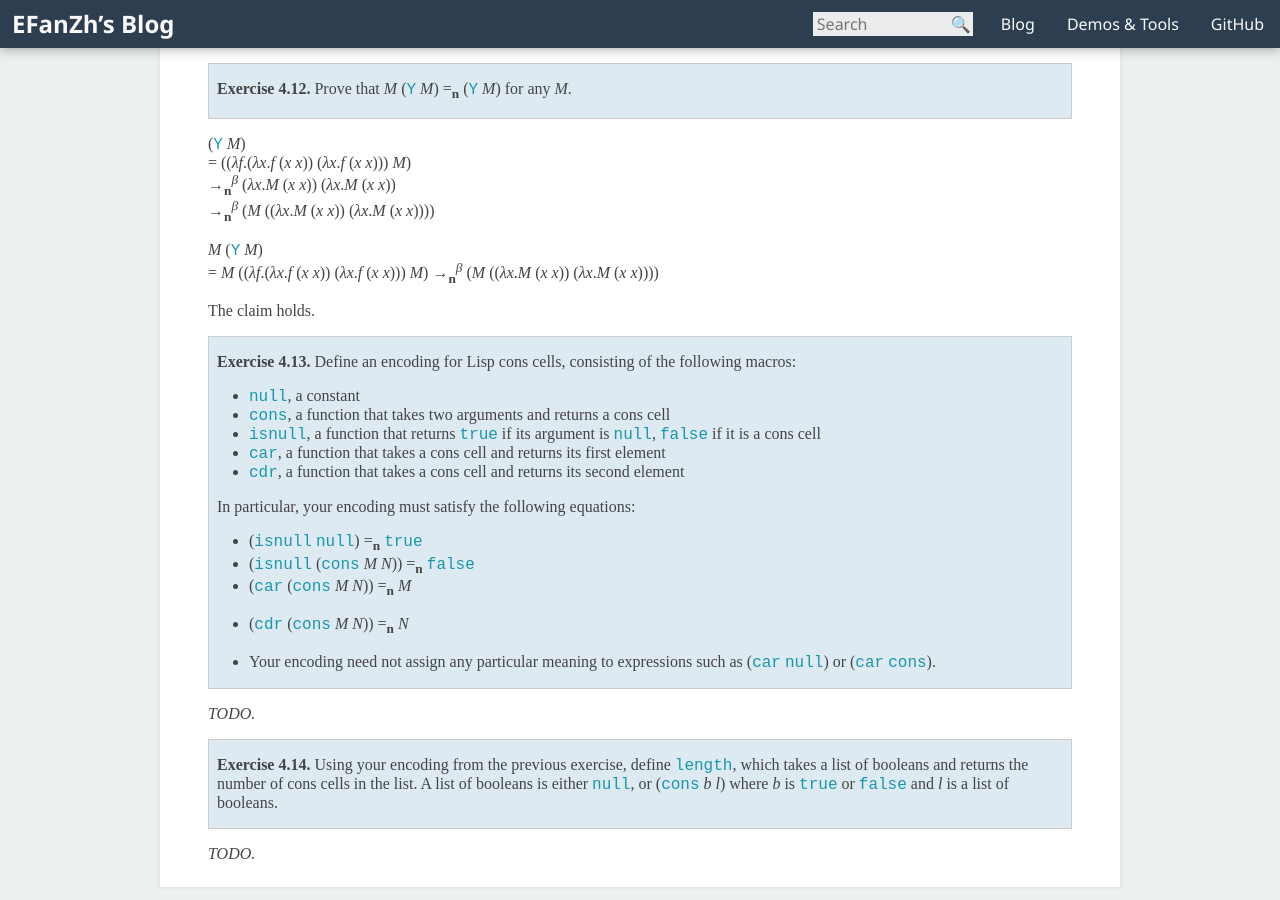
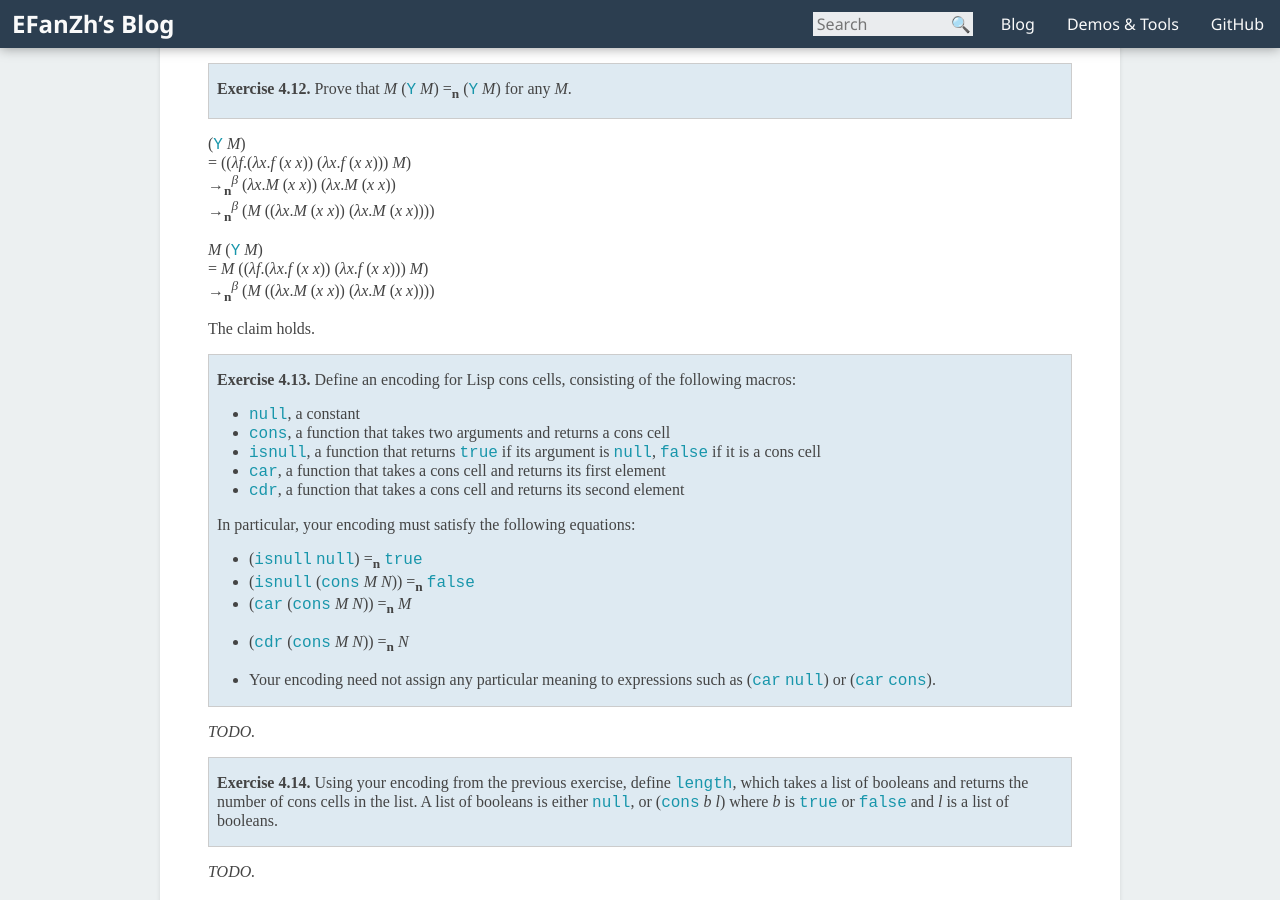
Before and after one commit to fuzeyi/efanzh.github.io, a Jekyll site: the page built from _posts/2016-06-04-programming-languages-and-lambda-calculi-exercises.md, in a window 1280 px wide and 900 px high, scrolled down 13930 px. Built offline with Jekyll 4.4.1, drawn with Linux system fonts in a browser that asks for light colours.

Commit message:
Make line break kramdown style

```diff
--- a/_posts/2016-06-04-programming-languages-and-lambda-calculi-exercises.md
+++ b/_posts/2016-06-04-programming-languages-and-lambda-calculi-exercises.md
@@ -619,13 +619,13 @@ I think that’s it.
 > **Exercise 4.12.** Prove that *M* (`Y` *M*) =<sub>**n**</sub> (`Y` *M*) for any *M*.
 {: exercise}
 
-(`Y` *M*) \
-= ((*λf*.(*λx*.*f* (*x* *x*)) (*λx*.*f* (*x* *x*))) *M*) \
-→<sub>**n**</sub><sup>*β*</sup> (*λx*.*M* (*x* *x*)) (*λx*.*M* (*x* *x*)) \
+(`Y` *M*) \\
+= ((*λf*.(*λx*.*f* (*x* *x*)) (*λx*.*f* (*x* *x*))) *M*) \\
+→<sub>**n**</sub><sup>*β*</sup> (*λx*.*M* (*x* *x*)) (*λx*.*M* (*x* *x*)) \\
 →<sub>**n**</sub><sup>*β*</sup> (*M* ((*λx*.*M* (*x* *x*)) (*λx*.*M* (*x* *x*))))
 
-*M* (`Y` *M*) \
-= *M* ((*λf*.(*λx*.*f* (*x* *x*)) (*λx*.*f* (*x* *x*))) *M*)
+*M* (`Y` *M*) \\
+= *M* ((*λf*.(*λx*.*f* (*x* *x*)) (*λx*.*f* (*x* *x*))) *M*) \\
 →<sub>**n**</sub><sup>*β*</sup> (*M* ((*λx*.*M* (*x* *x*)) (*λx*.*M* (*x* *x*))))
 
 The claim holds.
```
